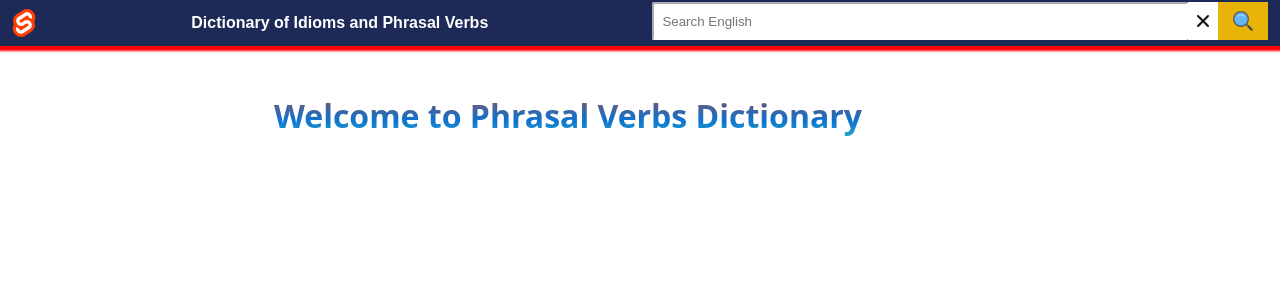
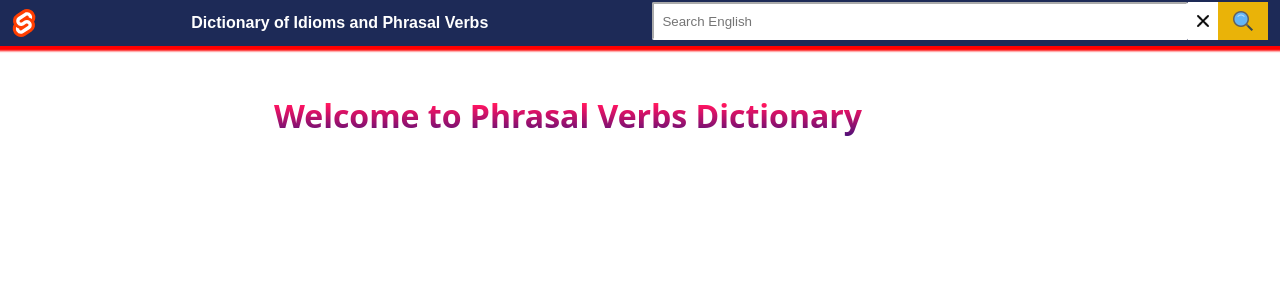
Before and after one commit to srinivas-webdev/sveltekit-dictionary, a SvelteKit app: page / in a window 1280 px wide. Shown: the top 300 px of the page. Built offline with nearby package versions, Linux system fonts and the light colour scheme.

Commit message:
modified text color

```diff
--- a/src/routes/+page.svelte
+++ b/src/routes/+page.svelte
@@ -9,7 +9,13 @@
 
 <style>
   :root {
-		--text-gradient: linear-gradient(0deg, #3ef2c8, #0e72cf, #ec3705);
+		--text-gradient: linear-gradient(
+      0deg,
+      #231557 0%,
+      #44107a 29%,
+      #ff1361 67%,
+      #fff800 100%
+    );
 	}
 
 	h1 {
```
